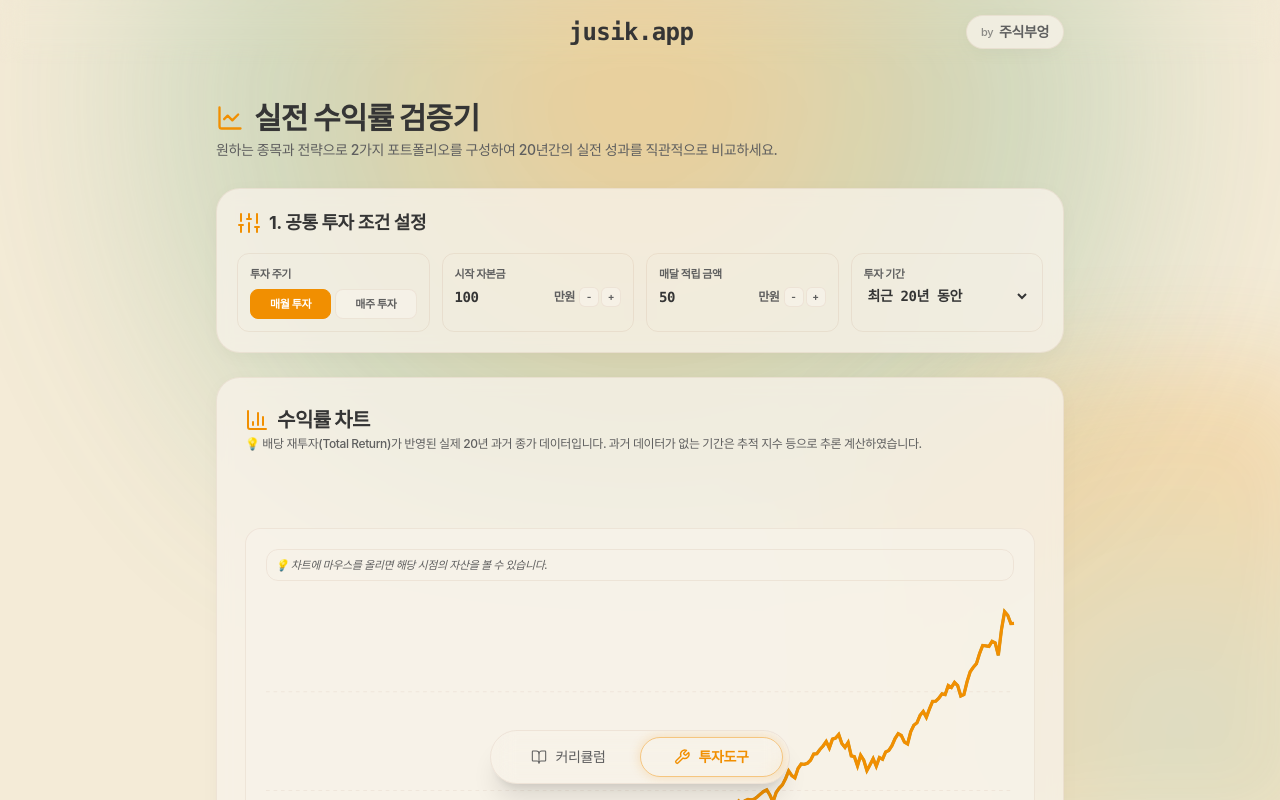
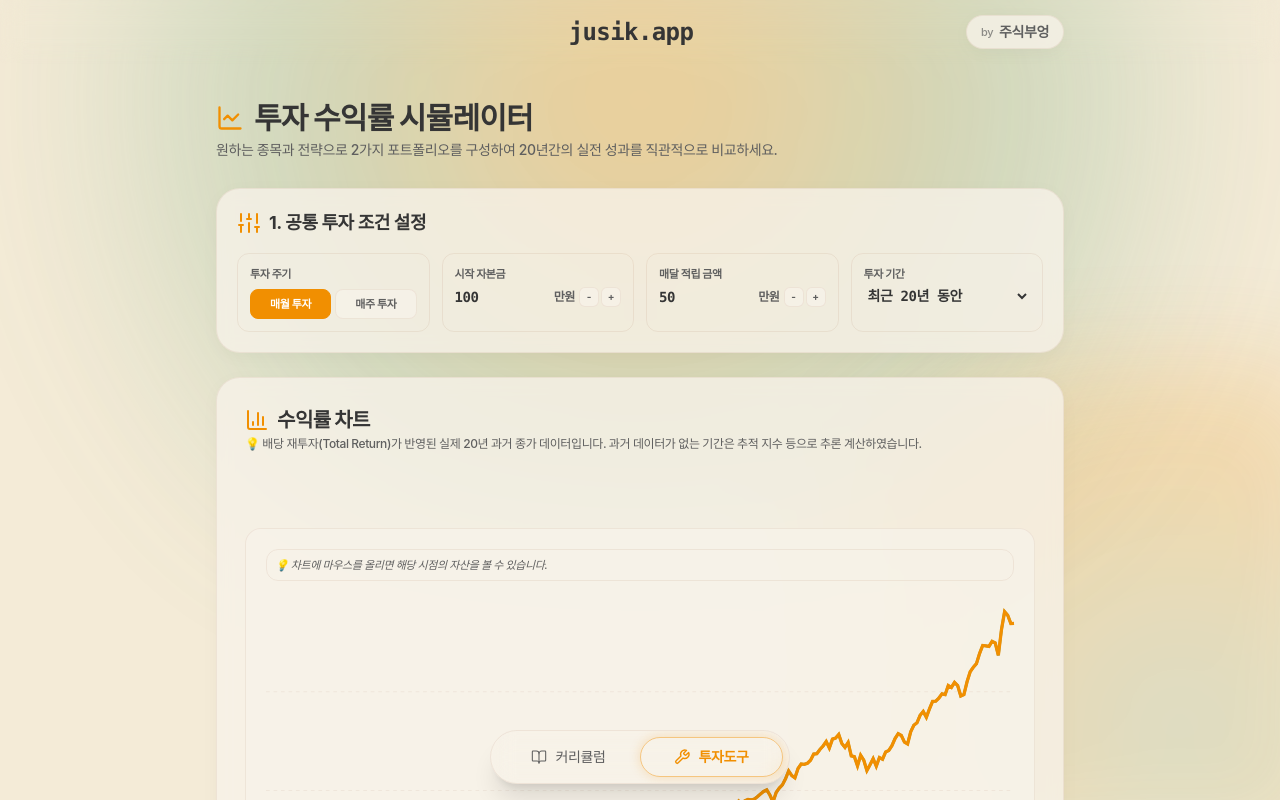
Before and after one commit to hajooi/jusik-app, a Next.js app: page /tools/simulate in a window 1280 px wide. Shown: the top 800 px of the page. Built offline with nearby package versions, Linux system fonts and the light colour scheme.

Commit message:
feat: 오픈 '투자 수익률 시뮬레이터' 모듈 공개 및 명칭 업데이트

```diff
--- a/src/app/tools/layout.tsx
+++ b/src/app/tools/layout.tsx
@@ -1,12 +1,12 @@
 import { Metadata } from 'next';
 
 export const metadata: Metadata = {
-  title: '투자 도구 모음 | 성향 진단 & 실전 수익률 검증기',
+  title: '투자 도구 모음 | 성향 진단 & 투자 수익률 시뮬레이터',
   description: '투자 성향 진단부터 20년 백테스트 시뮬레이션까지! 초보 투자자를 돕는 맞춤형 주식 투자 도구 모음입니다.',
   keywords: [
     '주식 투자 도구',
     '투자 성향 진단',
-    '실전 수익률 검증기',
+    '투자 수익률 시뮬레이터',
     '주식 백테스트',
     'jusik.app',
   ],
--- a/src/app/tools/page.tsx
+++ b/src/app/tools/page.tsx
@@ -12,12 +12,12 @@ export default function ToolsPage() {
       isComingSoon: false,
     },
     {
-      title: '실전 수익률 검증기',
+      title: '투자 수익률 시뮬레이터',
       description: '이렇게 투자하면 미래에 얼마가 모일까? 내가 만든 조합의 과거 성적 미리보기',
       href: '/tools/simulate',
       icon: LineChart,
       tag: '수익률 시뮬레이션',
-      isComingSoon: true,
+      isComingSoon: false,
     },
   ];
 
--- a/src/app/tools/simulate/layout.tsx
+++ b/src/app/tools/simulate/layout.tsx
@@ -1,11 +1,11 @@
 import { Metadata } from 'next';
 
 export const metadata: Metadata = {
-  title: '실전 수익률 검증기 | 미국 주식 포트폴리오 백테스트',
+  title: '투자 수익률 시뮬레이터 | 미국 주식 포트폴리오 백테스트',
   description: '20년 미국 주식 실제 주가 데이터를 기반으로 SPY, QQQ, SCHD, 비트코인 등 다양한 종목의 적립식 투자 수익률, CAGR, MDD 및 하락장 방어 전략을 시뮬레이션하세요.',
   keywords: [
     '주식 백테스트',
-    '실전 수익률 검증기',
+    '투자 수익률 시뮬레이터',
     '주식 시뮬레이터',
     '포트폴리오 백테스터',
     '적립식 투자 계산기',
@@ -18,7 +18,7 @@ export const metadata: Metadata = {
     canonical: 'https://jusik.app/tools/simulate',
   },
   openGraph: {
-    title: '실전 수익률 검증기 | 미국 주식 포트폴리오 백테스트',
+    title: '투자 수익률 시뮬레이터 | 미국 주식 포트폴리오 백테스트',
     description: '20년 미국 주식 실제 주가 데이터 기반 적립식 투자 수익률, CAGR, MDD 및 하락장 방어 전략 백테스터',
     url: 'https://jusik.app/tools/simulate',
     siteName: '주식앱',
@@ -27,7 +27,7 @@ export const metadata: Metadata = {
   },
   twitter: {
     card: 'summary_large_image',
-    title: '실전 수익률 검증기 | 미국 주식 포트폴리오 백테스트',
+    title: '투자 수익률 시뮬레이터 | 미국 주식 포트폴리오 백테스트',
     description: '20년 미국 주식 실제 주가 데이터 기반 적립식 투자 수익률 및 하락장 방어 백테스터',
   },
 };
--- a/src/app/tools/simulate/page.tsx
+++ b/src/app/tools/simulate/page.tsx
@@ -439,7 +439,7 @@ export default function SimulatorPage() {
       <div className="space-y-1 py-1">
         <h1 className="text-2xl sm:text-3xl font-black tracking-tight text-[var(--text-primary)] flex items-center gap-2.5">
           <LineChart className="w-7 h-7 text-[var(--accent-orange)]" />
-          실전 수익률 검증기
+          투자 수익률 시뮬레이터
         </h1>
         <p className="text-xs sm:text-sm text-[var(--text-secondary)] font-medium">
           원하는 종목과 전략으로 2가지 포트폴리오를 구성하여 20년간의 실전 성과를 직관적으로 비교하세요.
```
